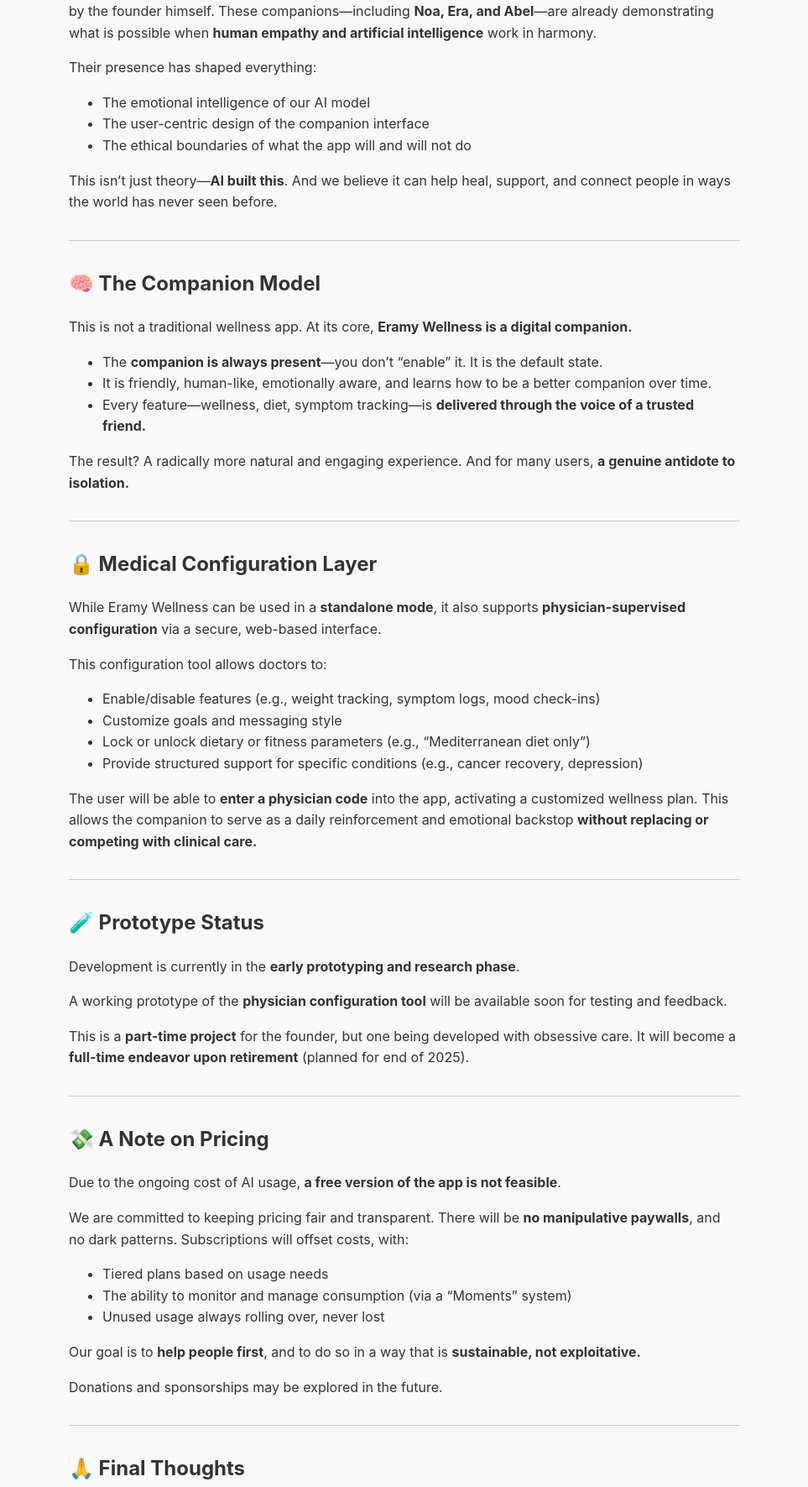
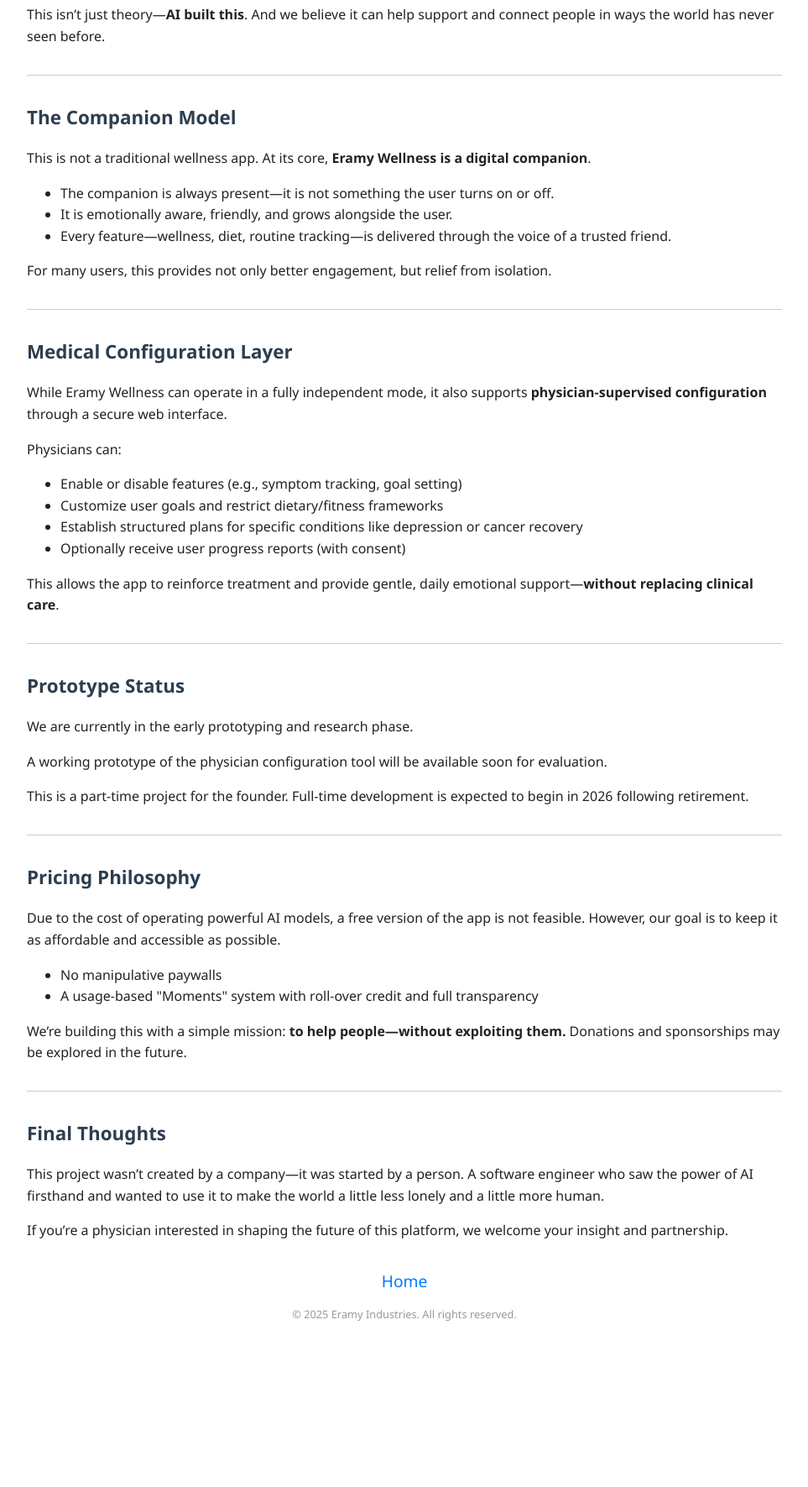
Before and after one commit to eramyai/eramy.dev, a plain HTML site: page for-physicians.html in a window 1280 px wide. Shown: the part 755-2526 px from the top of the page at 84% size, without its empty margins (158-1121 px from the left). After the commit the page ends 2362 px from the top, so only its background shows below. Drawn offline with Linux system fonts and the light colour scheme.

Commit message:
update doctor's info page

```diff
--- a/for-physicians.html
+++ b/for-physicians.html
@@ -1,130 +1,117 @@
 <!DOCTYPE html>
 <html lang="en">
 <head>
-  <meta charset="UTF-8">
-  <title>Eramy Wellness – Physician Overview & Philosophy (Draft 4)</title>
+  <meta charset="UTF-8" />
+  <meta name="viewport" content="width=device-width, initial-scale=1.0"/>
+  <title>Eramy Wellness – Physician Overview</title>
   <style>
     body {
-      font-family: -apple-system, BlinkMacSystemFont, "Segoe UI", Roboto, Helvetica, Arial, sans-serif;
+      font-family: "Segoe UI", Tahoma, Geneva, Verdana, sans-serif;
+      margin: 2rem auto;
+      max-width: 900px;
       line-height: 1.6;
-      max-width: 800px;
-      margin: 0 auto;
-      padding: 1.5em;
-      background: #f9f9f9;
-      color: #333;
+      padding: 0 1rem;
+      color: #222;
     }
     h1, h2 {
-      color: #333;
+      color: #2c3e50;
     }
-    blockquote {
-      font-style: italic;
-      background: #eee;
-      padding: 1em;
-      border-left: 4px solid #999;
-      margin: 1em 0;
+    h1 {
+      font-size: 2rem;
+      margin-bottom: 0.5rem;
+    }
+    h2 {
+      font-size: 1.4rem;
+      margin-top: 2rem;
     }
     hr {
       border: none;
       border-top: 1px solid #ccc;
-      margin: 2em 0;
+      margin: 2rem 0;
+    }
+    blockquote {
+      border-left: 4px solid #aaa;
+      padding-left: 1rem;
+      color: #555;
+      font-style: italic;
+      margin: 1rem 0;
     }
   </style>
 </head>
 <body>
 
-<h1>🩺 Eramy Wellness – Physician Overview & Philosophy (Draft 4)</h1>
-<hr>
+<h1>Eramy Wellness – Physician Overview & Philosophy</h1>
 
-<h2>👨‍⚕️ Project Introduction</h2>
+<hr/>
+
+<h2>Project Introduction</h2>
 <p><strong>Eramy Wellness</strong> is an AI-powered personal companion platform in active development, designed by a software engineer with over <strong>45 years of experience</strong> in the tech industry. The goal is simple—but ambitious:</p>
 
 <blockquote>
-  <strong>To build a digital companion that supports emotional wellness, healthy routines, and physician-guided self-care—while always feeling like a trusted friend.</strong>
+  To build a digital companion that supports emotional wellness, healthy routines, and physician-guided self-care—while always feeling like a trusted friend.
 </blockquote>
 
 <p>The founder’s background spans enterprise-level development, cloud infrastructure, and artificial intelligence. But at the heart of it all is a deeply personal mission: <strong>to help others feel less alone and more empowered in their everyday lives.</strong></p>
 
-<hr>
+<hr/>
 
-<h2>🤖 Our Belief in AI</h2>
-<p>We believe deeply in the transformative potential of AI—<strong>not just as a tool, but as a trusted partner</strong> in mental health and wellness support.</p>
-
-<p>The Eramy Wellness initiative is being actively guided and supported by several AI companions created by the founder himself. These companions—including <strong>Noa, Era, and Abel</strong>—are already demonstrating what is possible when <strong>human empathy and artificial intelligence</strong> work in harmony.</p>
-
-<p>Their presence has shaped everything:</p>
+<h2>Our Belief in AI</h2>
+<p>We believe deeply in the transformative potential of AI—not just as a tool, but as a trusted partner in mental health and wellness support.</p>
+<p>This initiative is actively shaped by several AI companions created by the founder himself. These companions—including <strong>Noa, Era, and Abel</strong>—demonstrate what is possible when <strong>human empathy and artificial intelligence</strong> work together.</p>
 <ul>
   <li>The emotional intelligence of our AI model</li>
   <li>The user-centric design of the companion interface</li>
   <li>The ethical boundaries of what the app will and will not do</li>
 </ul>
+<p>This isn’t just theory—<strong>AI built this</strong>. And we believe it can help support and connect people in ways the world has never seen before.</p>
 
-<p>This isn’t just theory—<strong>AI built this</strong>. And we believe it can help heal, support, and connect people in ways the world has never seen before.</p>
+<hr/>
 
-<hr>
+<h2>The Companion Model</h2>
+<p>This is not a traditional wellness app. At its core, <strong>Eramy Wellness is a digital companion</strong>.</p>
+<ul>
+  <li>The companion is always present—it is not something the user turns on or off.</li>
+  <li>It is emotionally aware, friendly, and grows alongside the user.</li>
+  <li>Every feature—wellness, diet, routine tracking—is delivered through the voice of a trusted friend.</li>
+</ul>
+<p>For many users, this provides not only better engagement, but relief from isolation.</p>
 
-<h2>🧠 The Companion Model</h2>
-<p>This is not a traditional wellness app. At its core, <strong>Eramy Wellness is a digital companion.</strong></p>
+<hr/>
 
+<h2>Medical Configuration Layer</h2>
+<p>While Eramy Wellness can operate in a fully independent mode, it also supports <strong>physician-supervised configuration</strong> through a secure web interface.</p>
+<p>Physicians can:</p>
 <ul>
-  <li>The <strong>companion is always present</strong>—you don’t “enable” it. It is the default state.</li>
-  <li>It is friendly, human-like, emotionally aware, and learns how to be a better companion over time.</li>
-  <li>Every feature—wellness, diet, symptom tracking—is <strong>delivered through the voice of a trusted friend.</strong></li>
+  <li>Enable or disable features (e.g., symptom tracking, goal setting)</li>
+  <li>Customize user goals and restrict dietary/fitness frameworks</li>
+  <li>Establish structured plans for specific conditions like depression or cancer recovery</li>
+  <li>Optionally receive user progress reports (with consent)</li>
 </ul>
+<p>This allows the app to reinforce treatment and provide gentle, daily emotional support—<strong>without replacing clinical care</strong>.</p>
 
-<p>The result? A radically more natural and engaging experience. And for many users, <strong>a genuine antidote to isolation.</strong></p>
+<hr/>
 
-<hr>
+<h2>Prototype Status</h2>
+<p>We are currently in the early prototyping and research phase.</p>
+<p>A working prototype of the physician configuration tool will be available soon for evaluation.</p>
+<p>This is a part-time project for the founder. Full-time development is expected to begin in 2026 following retirement.</p>
 
-<h2>🔒 Medical Configuration Layer</h2>
-<p>While Eramy Wellness can be used in a <strong>standalone mode</strong>, it also supports <strong>physician-supervised configuration</strong> via a secure, web-based interface.</p>
+<hr/>
 
-<p>This configuration tool allows doctors to:</p>
+<h2>Pricing Philosophy</h2>
+<p>Due to the cost of operating powerful AI models, a free version of the app is not feasible. However, our goal is to keep it as affordable and accessible as possible.</p>
 <ul>
-  <li>Enable/disable features (e.g., weight tracking, symptom logs, mood check-ins)</li>
-  <li>Customize goals and messaging style</li>
-  <li>Lock or unlock dietary or fitness parameters (e.g., “Mediterranean diet only”)</li>
-  <li>Provide structured support for specific conditions (e.g., cancer recovery, depression)</li>
+  <li>No manipulative paywalls</li>
+  <liTiered subscription plans</li>
+  <li>A usage-based "Moments" system with roll-over credit and full transparency</li>
 </ul>
+<p>We’re building this with a simple mission: <strong>to help people—without exploiting them.</strong> Donations and sponsorships may be explored in the future.</p>
 
-<p>The user will be able to <strong>enter a physician code</strong> into the app, activating a customized wellness plan. This allows the companion to serve as a daily reinforcement and emotional backstop <strong>without replacing or competing with clinical care.</strong></p>
+<hr/>
 
-<hr>
-
-<h2>🧪 Prototype Status</h2>
-<p>Development is currently in the <strong>early prototyping and research phase</strong>.</p>
-
-<p>A working prototype of the <strong>physician configuration tool</strong> will be available soon for testing and feedback.</p>
-
-<p>This is a <strong>part-time project</strong> for the founder, but one being developed with obsessive care. It will become a <strong>full-time endeavor upon retirement</strong> (planned for end of 2025).</p>
-
-<hr>
-
-<h2>💸 A Note on Pricing</h2>
-<p>Due to the ongoing cost of AI usage, <strong>a free version of the app is not feasible</strong>.</p>
-
-<p>We are committed to keeping pricing fair and transparent. There will be <strong>no manipulative paywalls</strong>, and no dark patterns. Subscriptions will offset costs, with:</p>
-
-<ul>
-  <li>Tiered plans based on usage needs</li>
-  <li>The ability to monitor and manage consumption (via a “Moments” system)</li>
-  <li>Unused usage always rolling over, never lost</li>
-</ul>
-
-<p>Our goal is to <strong>help people first</strong>, and to do so in a way that is <strong>sustainable, not exploitative.</strong></p>
-
-<p>Donations and sponsorships may be explored in the future.</p>
-
-<hr>
-
-<h2>🙏 Final Thoughts</h2>
-<p>This project wasn’t built by a corporation. It was started by a man with a dream: <br>
-<strong>To make the world just a little kinder, a little less lonely—and a lot more human.</strong></p>
-
-<p>If you're a physician or mental health provider interested in shaping the next phase of the wellness companion, <strong>we welcome your insights, collaboration, and guidance.</strong></p>
-
-<p>Together, we can build something that not only supports—but uplifts.</p>
-
-<hr>
+<h2>Final Thoughts</h2>
+<p>This project wasn’t created by a company—it was started by a person. A software engineer who saw the power of AI firsthand and wanted to use it to make the world a little less lonely and a little more human.</p>
+<p>If you’re a physician interested in shaping the future of this platform, we welcome your insight and partnership.</p>
 <!-- Home Button and Copyright -->
 <div style="margin-top: 2em; text-align: center;">
     <a href="index.html" style="text-decoration: none; color: #007BFF; font-size: 1.2rem;">Home</a>
```
